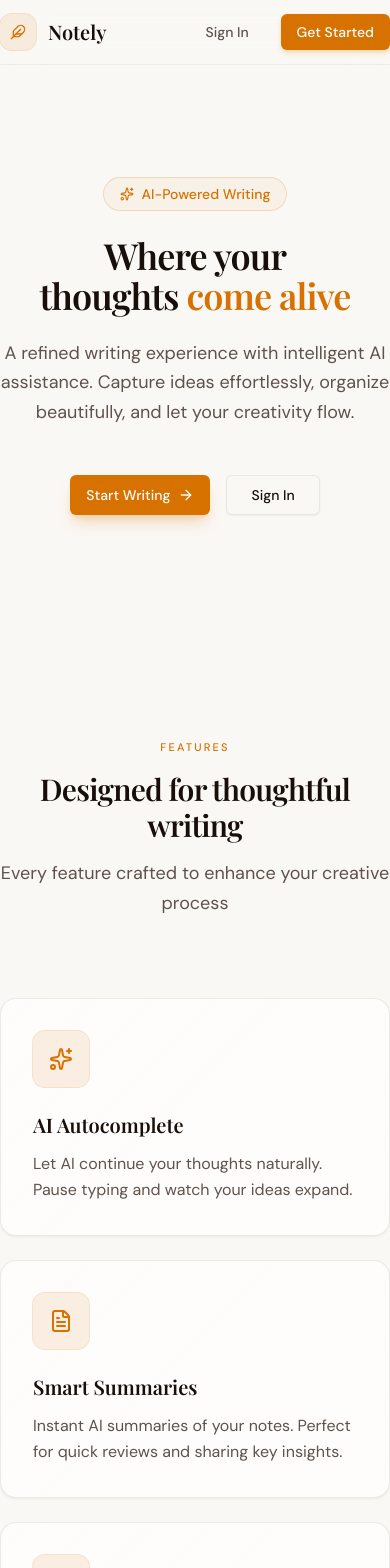
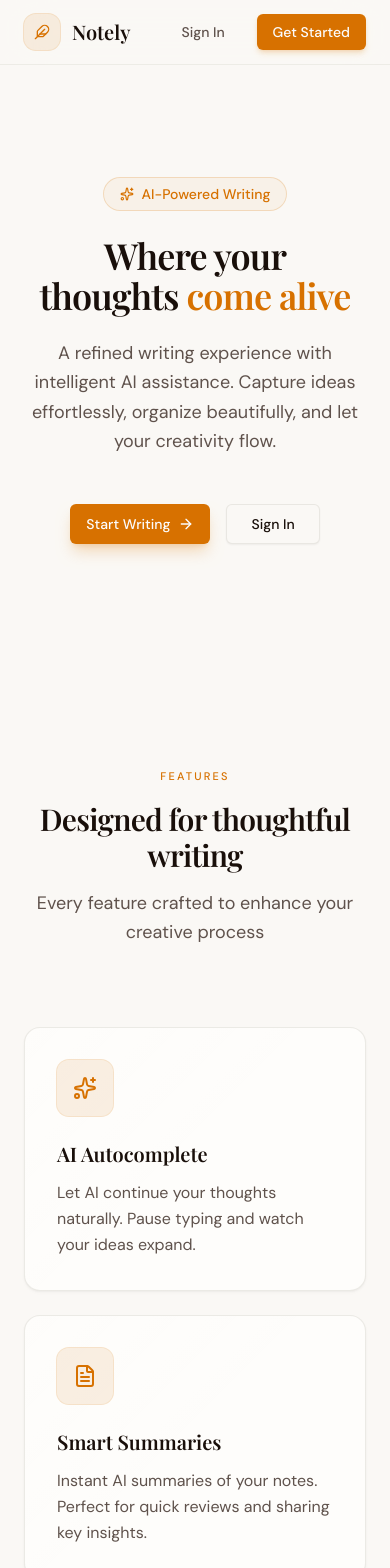
Before and after one commit to tony-eneh/notely, a Next.js app: page / in a window 390 px wide. Shown: the top 1568 px of the page. Built offline with nearby package versions, Linux system fonts and the light colour scheme; no server answers; a web font is replaced by a local one.

Commit message:
style: update container styles for improved responsiveness and layout

```diff
--- a/src/app/(dashboard)/notes/page.tsx
+++ b/src/app/(dashboard)/notes/page.tsx
@@ -44,7 +44,7 @@ export default function NotesPage() {
   const Icon = getIcon();
 
   return (
-    <div className="container py-8 max-w-6xl">
+    <div className="px-6 md:px-10 lg:px-16 py-8 max-w-7xl mx-auto">
       {/* Page Header */}
       <motion.div
         className="flex items-start justify-between mb-10"
--- a/src/app/globals.css
+++ b/src/app/globals.css
@@ -2,6 +2,13 @@
 @import "tw-animate-css";
 
 @custom-variant dark (&:is(.dark *));
+
+/* Container utility */
+@utility container {
+  margin-inline: auto;
+  width: 100%;
+  max-width: 1280px;
+}
 
 @theme inline {
   --color-background: var(--background);
--- a/src/app/page.tsx
+++ b/src/app/page.tsx
@@ -17,7 +17,7 @@ export default async function HomePage() {
     <div className="flex min-h-screen flex-col bg-background">
       {/* Header */}
       <header className="sticky top-0 z-50 w-full border-b border-border/40 bg-background/80 backdrop-blur-xl supports-[backdrop-filter]:bg-background/60">
-        <div className="container flex h-16 items-center">
+        <div className="container mx-auto px-6 md:px-8 flex h-16 items-center">
           <div className="flex items-center gap-3">
             <div className="flex h-9 w-9 items-center justify-center rounded-xl bg-primary/10 ring-1 ring-primary/20">
               <Feather className="h-4 w-4 text-primary" />
@@ -37,7 +37,7 @@ export default async function HomePage() {
 
       {/* Hero */}
       <main className="flex-1">
-        <section className="container flex flex-col items-center justify-center gap-6 py-28 text-center md:py-36">
+        <section className="container mx-auto px-6 md:px-8 flex flex-col items-center justify-center gap-6 py-28 text-center md:py-36">
           <div className="flex items-center gap-2 rounded-full border border-primary/20 bg-primary/5 px-4 py-1.5 text-sm text-primary font-medium">
             <Sparkles className="h-3.5 w-3.5" />
             <span>AI-Powered Writing</span>
@@ -66,7 +66,7 @@ export default async function HomePage() {
         </section>
 
         {/* Features */}
-        <section className="container py-28">
+        <section className="container mx-auto px-6 md:px-8 py-28">
           <div className="text-center mb-20">
             <p className="text-[11px] uppercase tracking-[0.2em] text-primary font-medium mb-4">Features</p>
             <h2 className="font-display text-3xl font-semibold tracking-tight sm:text-4xl mb-4 text-foreground">
@@ -109,7 +109,7 @@ export default async function HomePage() {
 
         {/* CTA */}
         <section className="border-t border-border/40 bg-muted/30">
-          <div className="container py-28 text-center">
+          <div className="container mx-auto px-6 md:px-8 py-28 text-center">
             <p className="text-[11px] uppercase tracking-[0.2em] text-primary font-medium mb-4">Get Started</p>
             <h2 className="font-display text-3xl font-semibold tracking-tight sm:text-4xl mb-4 text-foreground">
               Begin your writing journey
@@ -129,7 +129,7 @@ export default async function HomePage() {
 
       {/* Footer */}
       <footer className="border-t border-border/40 py-10">
-        <div className="container flex flex-col items-center justify-between gap-4 md:flex-row">
+        <div className="container mx-auto px-6 md:px-8 flex flex-col items-center justify-between gap-4 md:flex-row">
           <div className="flex items-center gap-3">
             <div className="flex h-8 w-8 items-center justify-center rounded-lg bg-primary/10 ring-1 ring-primary/20">
               <Feather className="h-4 w-4 text-primary" />
```
